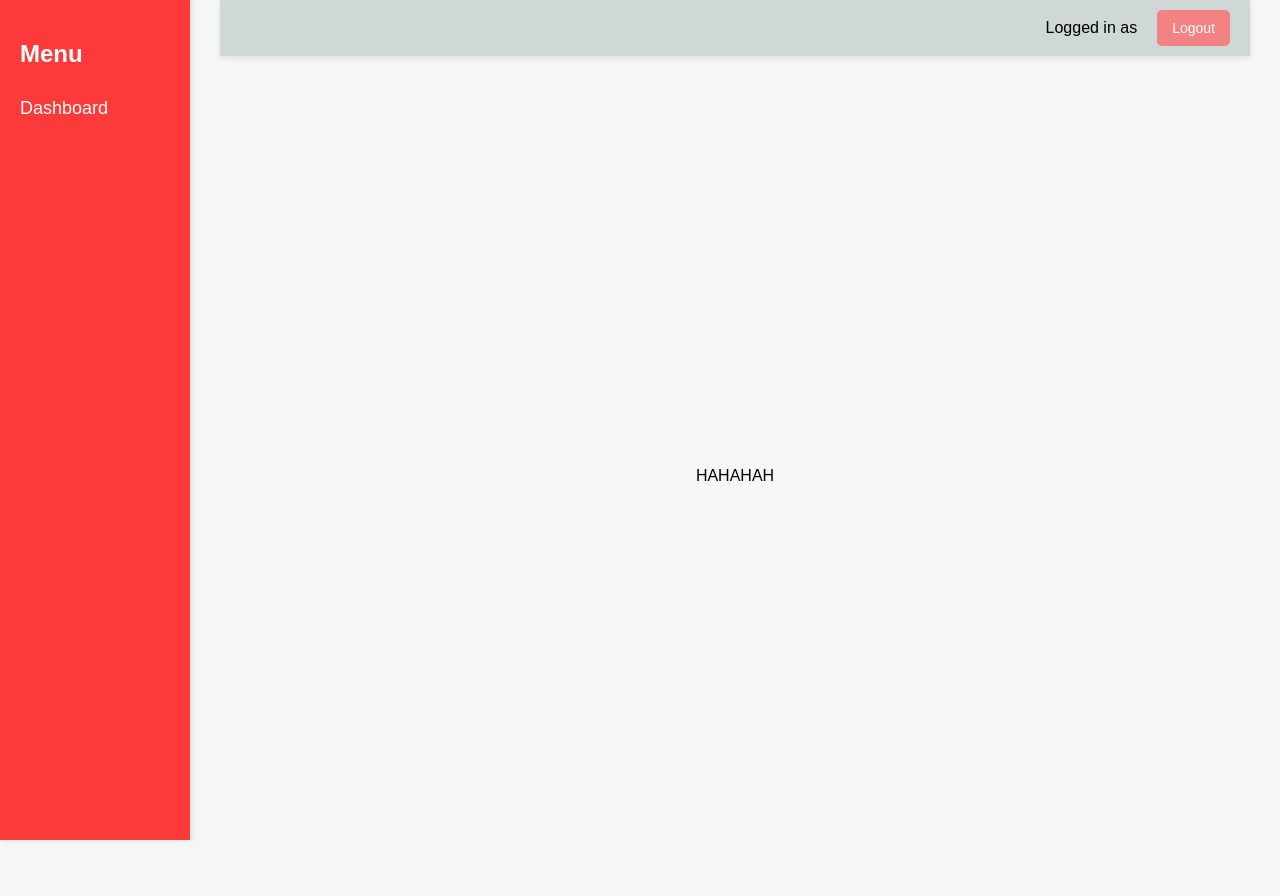
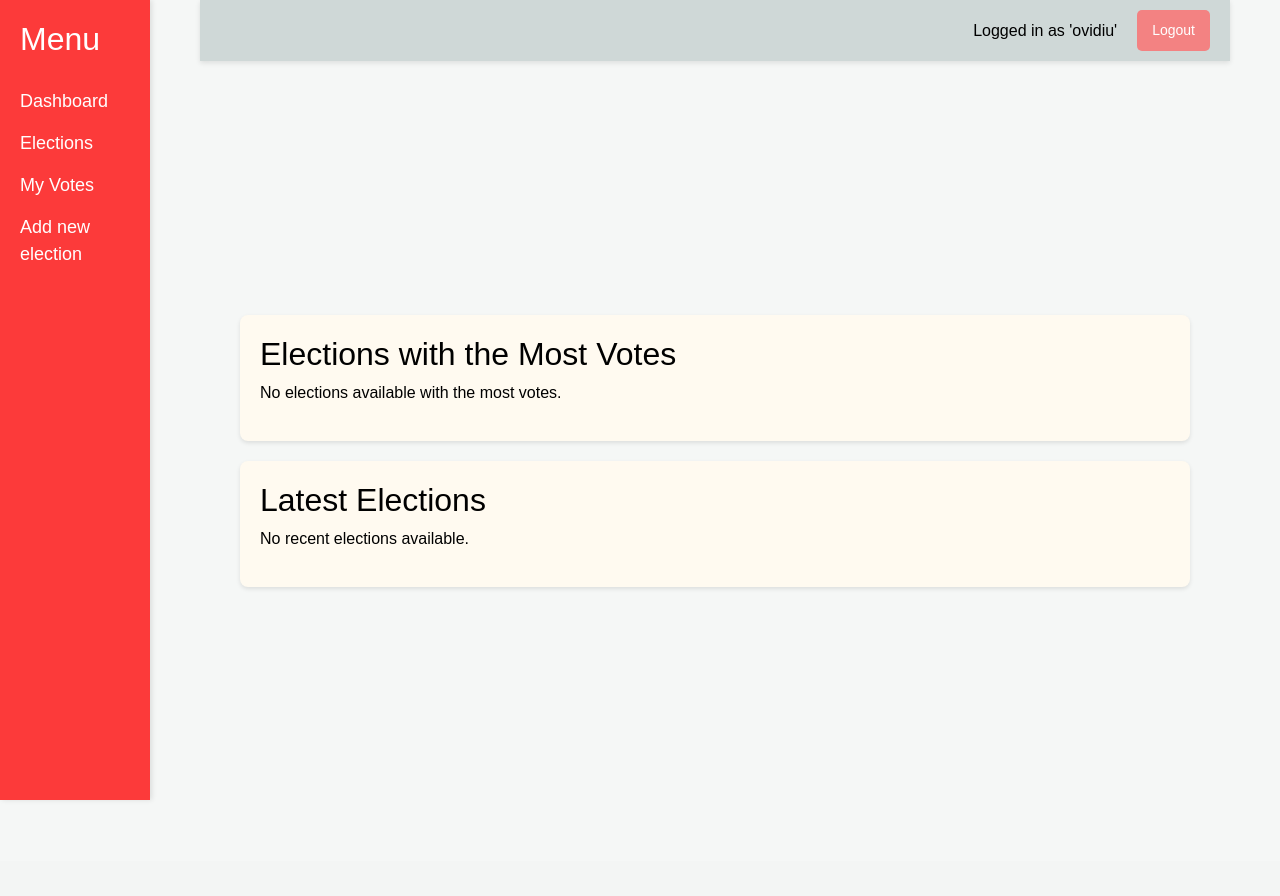
Before and after one commit to Ovidiu06/RealVote, a Django app: page /voting/ in a window 1280 px wide. After the commit the page ends 800 px from the top, so only its background shows below. Run offline with Django 5.2, Linux system fonts and the light colour scheme; a user stored in the database is signed in.

Commit message:
'update'

```diff
--- a/RealVote/middleware.py
+++ b/RealVote/middleware.py
@@ -1,4 +1,7 @@
 from django.conf import settings
+from django.http import HttpResponseRedirect
+from django.urls import reverse
+from django.utils.deprecation import MiddlewareMixin
 from django.utils.timezone import now
 from django.utils.dateparse import parse_datetime
 from django.contrib.auth import logout
@@ -26,3 +29,20 @@
                 request.session['session_timeout_last_active'] = current_time.isoformat()
         response = self.get_response(request)
         return response
+
+class RedirectMiddleware:
+
+    def __init__(self, get_response):
+        self.get_response = get_response
+
+    def __call__(self, request):
+        if request.user.is_authenticated and request.path == '/':
+            return HttpResponseRedirect(reverse('voting:dashboard'))
+        return self.get_response(request)
+
+
+class Redirect404ToLoginMiddleware(MiddlewareMixin):
+    def process_response(self, request, response):
+        if response.status_code == 404:
+            return redirect('login')
+        return response
--- a/RealVote/settings.py
+++ b/RealVote/settings.py
@@ -49,6 +49,8 @@
     'django.contrib.messages.middleware.MessageMiddleware',
     'django.middleware.clickjacking.XFrameOptionsMiddleware',
     'RealVote.middleware.SessionTimeoutMiddleware',
+    'RealVote.middleware.RedirectMiddleware',
+    'RealVote.middleware.Redirect404ToLoginMiddleware',
 ]
 
 ROOT_URLCONF = 'RealVote.urls'
@@ -141,3 +143,5 @@
 SESSION_TIMEOUT_MINUTES = 5
 
 SESSION_SAVE_EVERY_REQUEST = True
+
+AUTH_USER_MODEL = 'election_manager.CustomUser'
--- a/election_manager/models.py
+++ b/election_manager/models.py
@@ -1,5 +1,18 @@
-from django.contrib.auth.models import User
+from django.contrib.auth.models import User, AbstractUser
 from django.db import models
+
+from RealVote import settings
+
+
+class CustomUser(AbstractUser):
+    USER_TYPE_CHOICES = [
+        ('voter', 'Voter'),
+        ('institution', 'Institution'),
+    ]
+    user_type = models.CharField(max_length=20, choices=USER_TYPE_CHOICES, default='voter')
+
+    def __str__(self):
+        return f"{self.username} ({self.get_user_type_display()})"
 
 
 class ElectionEvent(models.Model):
@@ -52,7 +65,7 @@
         ('other', 'Other'),
     ]
 
-    user = models.OneToOneField('auth.User', related_name='voter_profile', on_delete=models.CASCADE)
+    user = models.OneToOneField(settings.AUTH_USER_MODEL, related_name='voter_profile', on_delete=models.CASCADE)
     cnp = models.CharField(max_length=13, unique=True)
     date_of_birth = models.DateField()
     phone_number = models.CharField(max_length=20)
@@ -68,8 +81,9 @@
     def __str__(self):
         return f"{self.user.username} - {self.cnp}"
 
+
 class Vote(models.Model):
-    voter = models.ForeignKey(User, related_name='vote_records', on_delete=models.CASCADE)
+    voter = models.ForeignKey(settings.AUTH_USER_MODEL, related_name='vote_records', on_delete=models.CASCADE)
     option = models.ForeignKey('Option', related_name='vote_records', on_delete=models.CASCADE)
     voted_at = models.DateTimeField(auto_now_add=True)
 
@@ -82,7 +96,7 @@
 
 class ElectionLog(models.Model):
     election_event = models.ForeignKey(ElectionEvent, related_name='audit_logs', on_delete=models.CASCADE)
-    action_performed_by = models.ForeignKey(User, related_name='audit_actions', on_delete=models.SET_NULL, null=True)
+    action_performed_by = models.ForeignKey(settings.AUTH_USER_MODEL, related_name='audit_actions', on_delete=models.SET_NULL, null=True)
     action_description = models.CharField(max_length=255)
     timestamp = models.DateTimeField(auto_now_add=True)
 
--- a/election_manager/urls.py
+++ b/election_manager/urls.py
@@ -5,4 +5,6 @@
 
 urlpatterns = [
     path('', views.ElectionEventsView.as_view(), name='dashboard'),
+    path('my_elections/', views.ElectionEventsView.as_view(), name='my_elections'),
+    path('my_elections/add/', views.AddElectionView.as_view(), name='add_election'),
 ]
--- a/election_manager/views.py
+++ b/election_manager/views.py
@@ -1,11 +1,37 @@
-from django.views.generic import ListView
+from django.contrib.auth.mixins import LoginRequiredMixin
+from django.shortcuts import redirect
+from django.urls import reverse_lazy
+from django.views.generic import ListView, CreateView
 from election_manager.models import ElectionEvent
 
 
-class ElectionEventsView(ListView):
+class ElectionEventsView(LoginRequiredMixin, ListView):
     model = ElectionEvent
-    template_name = 'election_manager/voting_list.html'
     context_object_name = 'object_list'
 
+    def get_template_names(self):
+        if self.request.path == '/my_elections/':
+            return ['election_manager/my_elections.html']
+        return ['election_manager/voting_list.html']
+
     def get_queryset(self):
-        return ElectionEvent.objects.filter(is_active=True)
+        queryset = super().get_queryset()
+        if self.request.path == '/my_elections/':
+            return queryset.filter(creator=self.request.user)
+        return queryset
+
+class AddElectionView(LoginRequiredMixin, CreateView):
+    model = ElectionEvent
+    template_name = 'election_manager/add_election.html'
+    fields = ['name', 'description', 'start_time', 'end_time', 'is_public']
+    success_url = reverse_lazy('voting:dashboard')
+
+    def form_invalid(self, form):
+        print(form.errors)
+        return super(AddElectionView, self).form_invalid(form)
+
+    def form_valid(self, form):
+        if form.is_valid() and not form.errors:
+            instance = form.save(commit=False)
+            instance.save()
+        return redirect('voting:dashboard')
--- a/static/base.css
+++ b/static/base.css
@@ -36,7 +36,7 @@
 }
 
 .main-content {
-    margin-left: 220px;
+    margin-left: 200px;
     width: calc(100% - 250px);
     display: flex;
     flex-direction: column;
--- /dev/null
+++ b/static/voting_list.css
@@ -0,0 +1,19 @@
+.container {
+        width: 100%;
+        margin: auto;
+        padding: 20px;
+    }
+    .most-voted-section, .latest-elections-section {
+        background-color: #FFFAF0;
+        border-radius: 8px;
+        box-shadow: 0 2px 4px rgba(0, 0, 0, 0.1);
+        padding: 20px;
+        margin-bottom: 20px;
+    }
+    .election-card {
+        border-bottom: 1px solid #ddd;
+        padding: 10px 0;
+    }
+    .election-card:last-child {
+        border-bottom: none;
+    }
--- a/templates/base.html
+++ b/templates/base.html
@@ -5,16 +5,20 @@
     <meta charset="UTF-8">
     <meta name="viewport" content="width=device-width, initial-scale=1.0">
     <title>Dashboard</title>
+    <link rel="stylesheet" href="https://cdn.jsdelivr.net/npm/bootstrap@4.4.1/dist/css/bootstrap.min.css">
     <link rel="stylesheet" href="{% static 'base.css' %}">
 </head>
 <body>
     <div class="sidebar">
         <h2>Menu</h2>
         <a href="{% url 'voting:dashboard' %}">Dashboard</a>
+        <a href="{% url 'voting:my_elections' %}">Elections</a>
+        <a href="{% url 'voting:dashboard' %}">My Votes</a>
+        <a href="{% url 'voting:add_election' %}">Add new election</a>
     </div>
     <div class="main-content">
         <div class="navbar">
-            <div class="user-info">Logged in as {{ user.name }}</div>
+            <div class="user-info">Logged in as '{{ user.username }}'</div>
             <form method="post" action="{% url 'logout' %}">
                 {% csrf_token %}
                 <button type="submit">Logout</button>
--- a/templates/election_manager/voting_list.html
+++ b/templates/election_manager/voting_list.html
@@ -1,7 +1,47 @@
 {% extends 'base.html' %}
-{% block content %}
 {% load static %}
 
-HAHAHAH
+{% block content %}
+<link rel="stylesheet" href="{% static 'voting_list.css' %}">
+<div class="container">
+    {% if user.is_authenticated %}
+            <div class="most-voted-section">
+                <h2>Elections with the Most Votes</h2>
+                {% if most_voted_elections %}
+                    {% for election in most_voted_elections %}
+                        <div class="election-card">
+                            <h3>{{ election.title }}</h3>
+                            <p>Votes: {{ election.total_votes }}</p>
+                            <p>Organized by: {{ election.organization }}</p>
+                        </div>
+                    {% endfor %}
+                {% else %}
+                    <p>No elections available with the most votes.</p>
+                {% endif %}
+            </div>
+    {% else %}
+        <p>Please log in to view the elections.</p>
+    {% endif %}
+    {% if user.is_authenticated %}
+            <div class="latest-elections-section">
+                <h2>Latest Elections</h2>
+                {% if latest_elections %}
+                    {% for election in latest_elections|slice:":3" %}
+                        <div class="election-card">
+                            <h3>{{ election.title }}</h3>
+                            <p>Date: {{ election.date }}</p>
+                            <p>Organized by: {{ election.organization }}</p>
+                        </div>
+                    {% endfor %}
+                {% else %}
+                    <p>No recent elections available.</p>
+                {% endif %}
+            </div>
+    {% else %}
+        <p>Please log in to view the elections.</p>
+    {% endif %}
+
+</div>
+
 
 {% endblock %}
```
Also changed, not shown: election_manager/forms.py (added, +36 -0 lines), templates/election_manager/add_election.html (added, +47 -0 lines), templates/election_manager/my_elections.html (added, +7 -0 lines), db.sqlite3, election_manager/migrations/0001_initial.py, election_manager/migrations/0002_electionevent_is_active.py (deleted).
